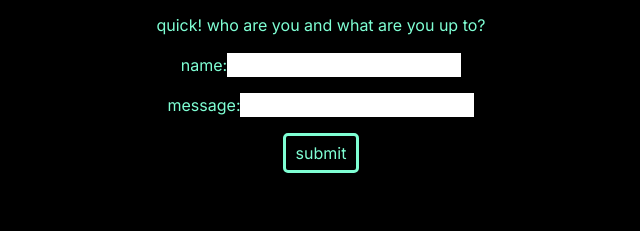
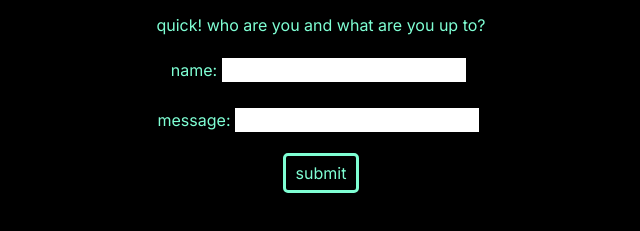
Before and after one commit to qcoral/heist-7point2, an Astro site in the folder software/: page / in a window 1280 px wide. Shown: the part 67-298 px from the top of the page, without its empty margins (319-959 px from the left). Built offline with nearby package versions, Linux system fonts and the light colour scheme; Astro itself is replaced by a stand-in of ours.

Commit message:
made form submission a little nicer

```diff
--- a/software/src/pages/globals.css
+++ b/software/src/pages/globals.css
@@ -53,3 +53,17 @@
     border: 3px solid aquamarine;
     border-radius: 5px;
 }
+
+input[name="message"] {
+    color: #0a4260;
+    padding-left: 5px;
+    padding-right: 5px;
+    margin: 5px;
+}
+
+input[name="name"] {
+    color: #0a4260;
+    padding-left: 5px;
+    padding-right: 5px;
+    margin: 5px;
+}
```
